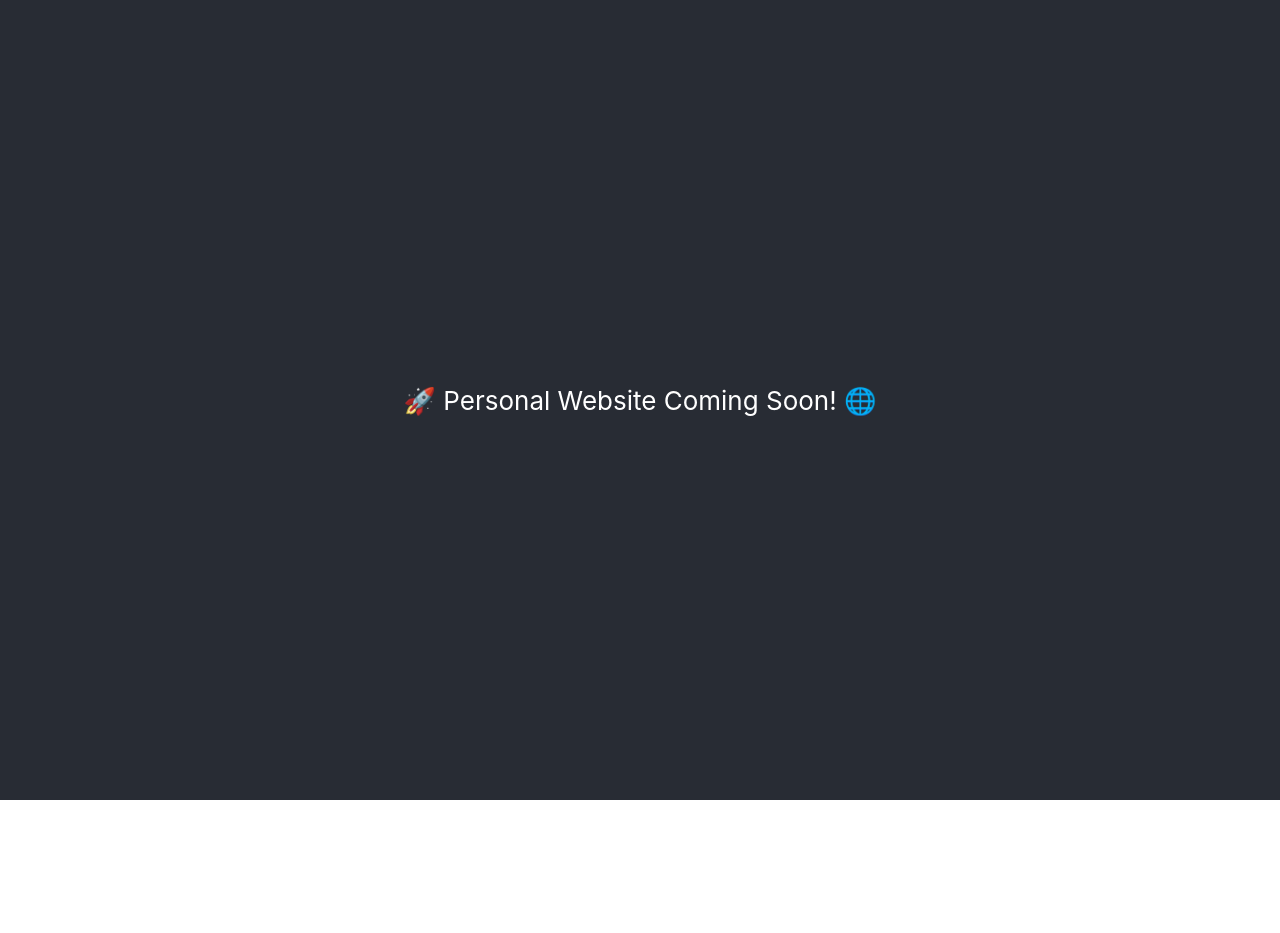
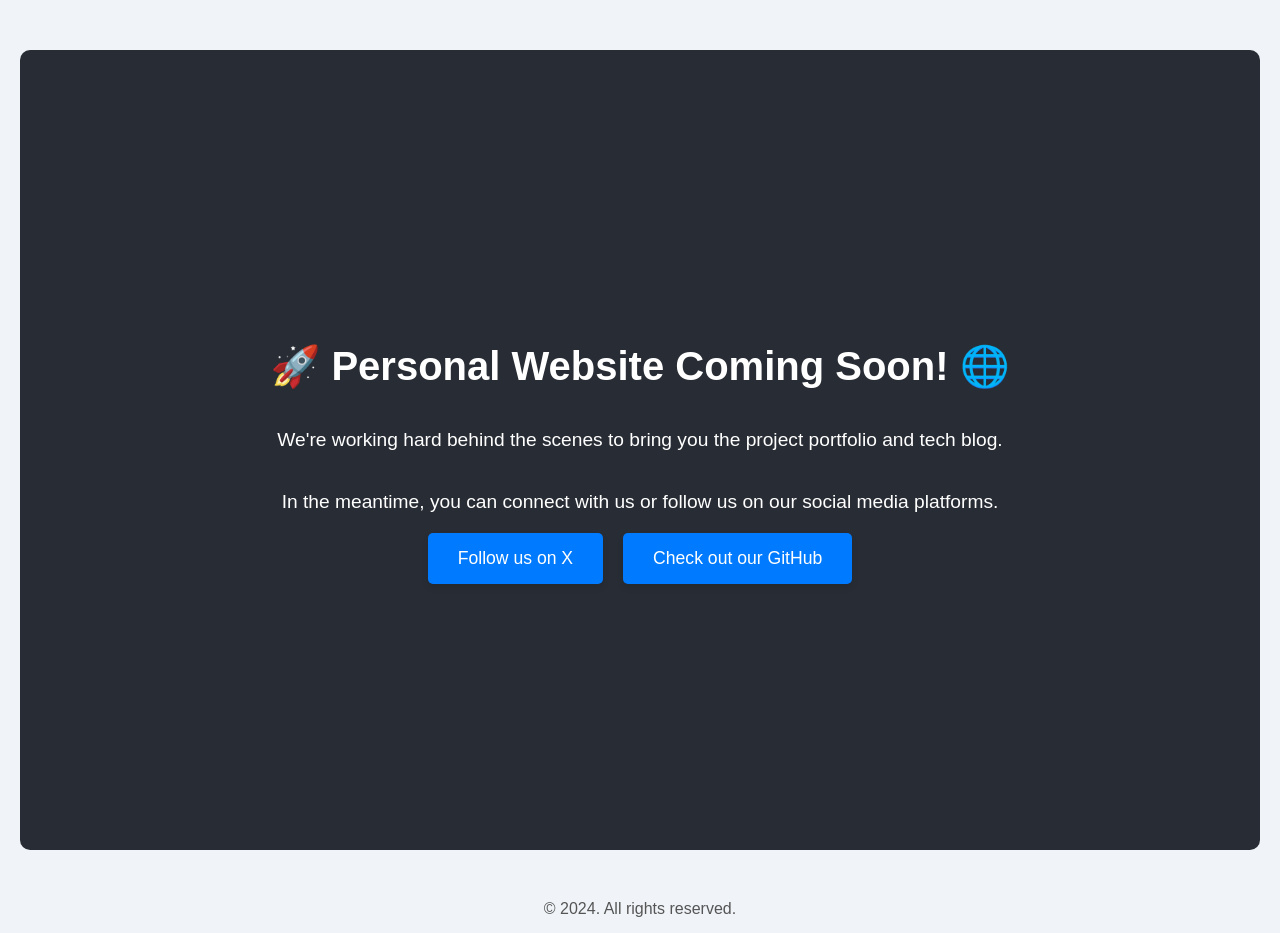
Before and after one commit to github-roushan/github-roushan.github.io, a React (Create React App) app in the folder frontend/: page / in a window 1280 px wide. Shown: the top 933 px of the page. Before the commit the page ends 800 px from the top, so only its background shows below. Built offline with nearby package versions, Linux system fonts and the light colour scheme.

Commit message:
Add "Coming Soon" page with social links and "Made with Love" footer

```diff
--- a/frontend/src/App.css
+++ b/frontend/src/App.css
@@ -1,16 +1,9 @@
 .App {
   text-align: center;
-}
-
-.App-logo {
-  height: 40vmin;
-  pointer-events: none;
-}
-
-@media (prefers-reduced-motion: no-preference) {
-  .App-logo {
-    animation: App-logo-spin infinite 20s linear;
-  }
+  font-family: 'Arial', sans-serif;
+  background-color: #f0f4f8;
+  color: #333;
+  padding: 50px 20px;
 }
 
 .App-header {
@@ -22,17 +15,43 @@
   justify-content: center;
   font-size: calc(10px + 2vmin);
   color: white;
+  border-radius: 10px;
 }
 
-.App-link {
-  color: #61dafb;
+.App-header h1 {
+  font-size: 2.5rem;
+  margin-bottom: 20px;
 }
 
-@keyframes App-logo-spin {
-  from {
-    transform: rotate(0deg);
-  }
-  to {
-    transform: rotate(360deg);
-  }
+.App-header p {
+  font-size: 1.2rem;
+  margin-bottom: 20px;
 }
+
+.cta-container {
+  display: flex;
+  justify-content: center;
+  gap: 20px;
+}
+
+.cta-button {
+  background-color: #007bff;
+  color: white;
+  padding: 15px 30px;
+  font-size: 1.1rem;
+  border-radius: 5px;
+  text-decoration: none;
+  box-shadow: 0 4px 6px rgba(0, 0, 0, 0.1);
+  transition: background-color 0.3s, transform 0.2s;
+}
+
+.cta-button:hover {
+  background-color: #0056b3;
+  transform: translateY(-2px);
+}
+
+.App-footer {
+  margin-top: 50px;
+  font-size: 1rem;
+  color: #555;
+}
--- a/frontend/src/App.js
+++ b/frontend/src/App.js
@@ -1,13 +1,26 @@
+import React from 'react';
 import './App.css';
 
 function App() {
   return (
     <div className="App">
       <header className="App-header">
-        <p>
-        🚀 Personal Website Coming Soon! 🌐
-        </p>
+        <h1>🚀 Personal Website Coming Soon! 🌐</h1>
+        <p>We're working hard behind the scenes to bring you the project portfolio and tech blog.</p>
+        <p>In the meantime, you can connect with us or follow us on our social media platforms.</p>
+        <div className="cta-container">
+          <a href="https://x.com/procoder9973" className="cta-button" target="_blank" rel="noopener noreferrer">
+            Follow us on X
+          </a>
+          <a href="https://github.com/github-roushan" className="cta-button" target="_blank" rel="noopener noreferrer">
+            Check out our GitHub
+          </a>
+        </div>
       </header>
+      <footer className="App-footer">
+        <p>&copy; 2024.  All rights reserved.</p>
+        <p>Made with ❤️ and React!</p>
+      </footer>
     </div>
   );
 }
```
